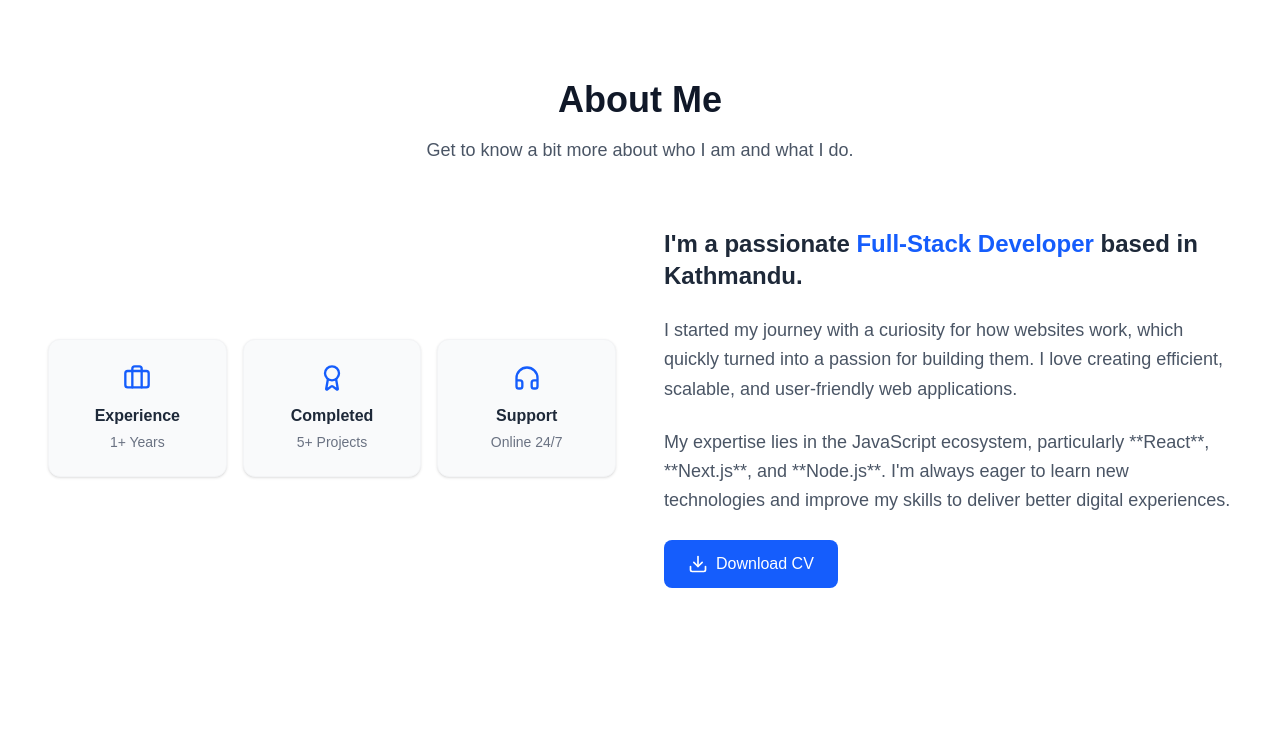
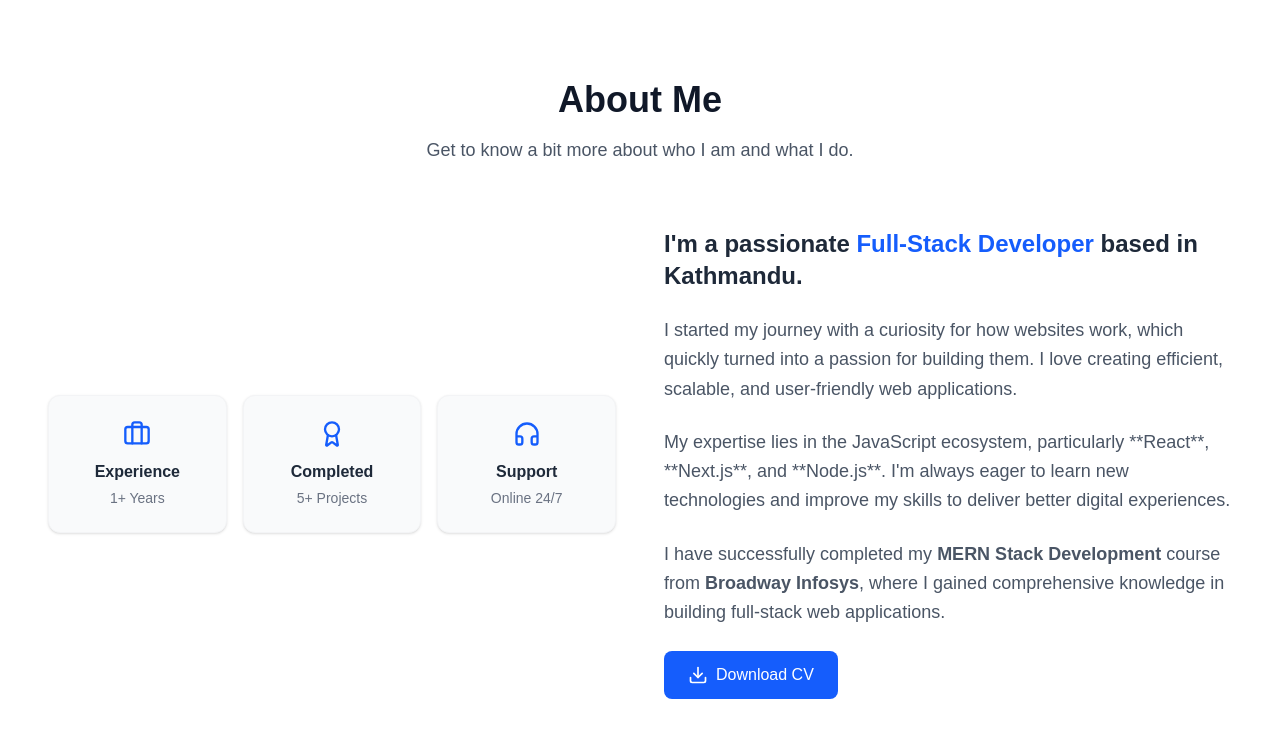
Before and after one commit to BishmeetaThapa/portfolio, a Next.js app in the folder my-portfolio/: page /components/About in a window 1280 px wide. Shown: the top 738 px of the page. Built offline with nearby package versions, Linux system fonts and the light colour scheme.

Commit message:
Add MERN course completion from Broadway Infosys in About section

```diff
--- a/my-portfolio/app/components/About/page.tsx
+++ b/my-portfolio/app/components/About/page.tsx
@@ -68,6 +68,10 @@ const About = () => {
               My expertise lies in the JavaScript ecosystem, particularly **React**, **Next.js**, and **Node.js**.
               I&apos;m always eager to learn new technologies and improve my skills to deliver better digital experiences.
             </p>
+            <p className="text-gray-600 leading-relaxed text-lg">
+              I have successfully completed my <strong>MERN Stack Development</strong> course from <strong>Broadway Infosys</strong>,
+              where I gained comprehensive knowledge in building full-stack web applications.
+            </p>
 
             {/* Download CV Button */}
             <a
```
